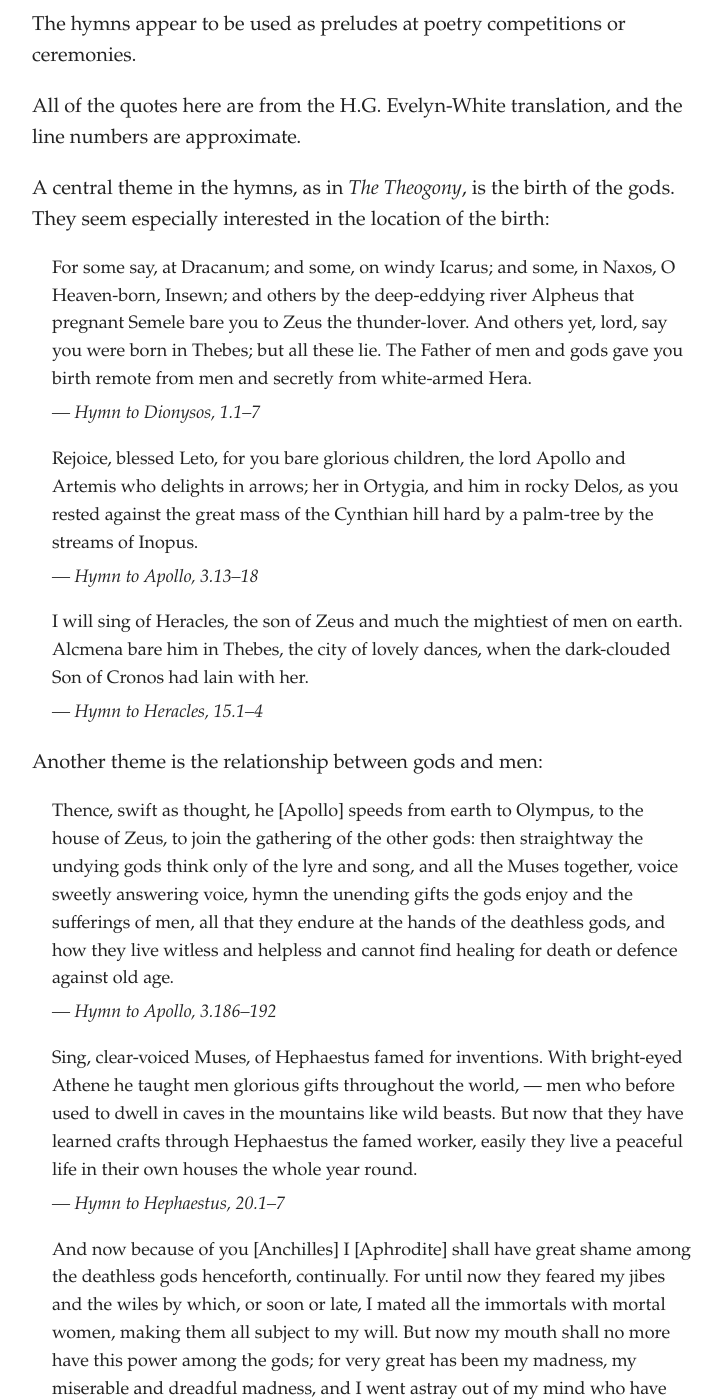
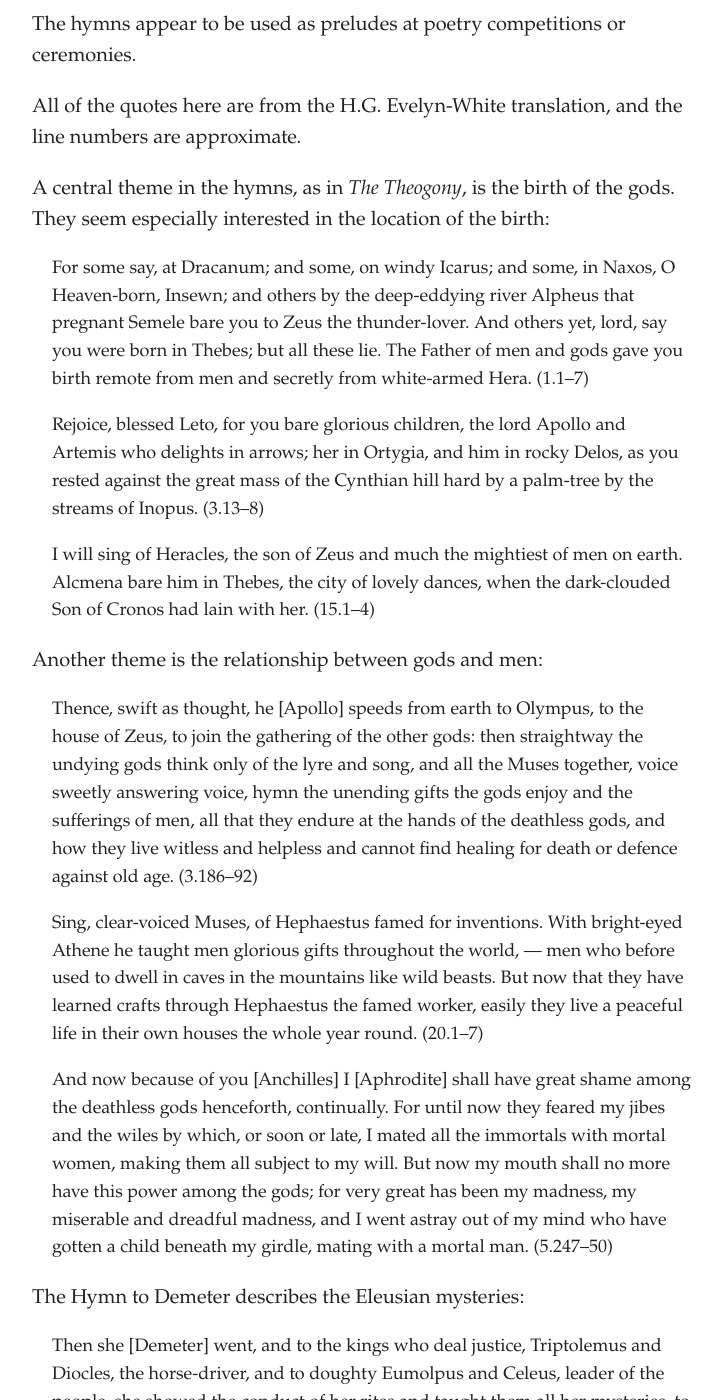
Before and after one commit to artsandmetaphysics/goodlifeodyssey, a Jekyll site: the page built from _documents/homeric-hymns.md, in a window 1280 px wide and 1400 px high, scrolled down 519 px. Shown: the whole window, without its empty margins (268-990 px from the left). Built offline with Jekyll 4.4.1, drawn with Linux system fonts in a browser that asks for light colours; some of the changed text lies outside the part shown.

Commit message:
Switch to condensed citation style

```diff
--- a/_documents/homeric-hymns.md
+++ b/_documents/homeric-hymns.md
@@ -27,55 +27,46 @@ All of the quotes here are from the H.G. Evelyn-White translation, and the line
 A central theme in the hymns, as in *The Theogony*, is the birth of the gods.  They seem especially interested in the location of the birth:
 
 <blockquote>
-<p>For some say, at Dracanum; and some, on windy Icarus; and some, in Naxos, O Heaven-born, Insewn; and others by the deep-eddying river Alpheus that pregnant Semele bare you to Zeus the thunder-lover. And others yet, lord, say you were born in Thebes; but all these lie. The Father of men and gods gave you birth remote from men and secretly from white-armed Hera.</p>
-<cite>— Hymn to Dionysos, 1.1–7</cite>
+<p>For some say, at Dracanum; and some, on windy Icarus; and some, in Naxos, O Heaven-born, Insewn; and others by the deep-eddying river Alpheus that pregnant Semele bare you to Zeus the thunder-lover. And others yet, lord, say you were born in Thebes; but all these lie. The Father of men and gods gave you birth remote from men and secretly from white-armed Hera. (1.1–7)</p>
 </blockquote>
 
 <blockquote>
-<p>Rejoice, blessed Leto, for you bare glorious children, the lord Apollo and Artemis who delights in arrows; her in Ortygia, and him in rocky Delos, as you rested against the great mass of the Cynthian hill hard by a palm-tree by the streams of Inopus.</p>
-<cite>— Hymn to Apollo, 3.13–18</cite>
+<p>Rejoice, blessed Leto, for you bare glorious children, the lord Apollo and Artemis who delights in arrows; her in Ortygia, and him in rocky Delos, as you rested against the great mass of the Cynthian hill hard by a palm-tree by the streams of Inopus. (3.13–8)</p>
 </blockquote>
 
 <blockquote>
-<p>I will sing of Heracles, the son of Zeus and much the mightiest of men on earth. Alcmena bare him in Thebes, the city of lovely dances, when the dark-clouded Son of Cronos had lain with her.</p>
-<cite>— Hymn to Heracles, 15.1–4</cite>
+<p>I will sing of Heracles, the son of Zeus and much the mightiest of men on earth. Alcmena bare him in Thebes, the city of lovely dances, when the dark-clouded Son of Cronos had lain with her. (15.1–4)</p>
 </blockquote>
 
 Another theme is the relationship between gods and men:
 
 <blockquote>
-<p>Thence, swift as thought, he [Apollo] speeds from earth to Olympus, to the house of Zeus, to join the gathering of the other gods: then straightway the undying gods think only of the lyre and song, and all the Muses together, voice sweetly answering voice, hymn the unending gifts the gods enjoy and the sufferings of men, all that they endure at the hands of the deathless gods, and how they live witless and helpless and cannot find healing for death or defence against old age.</p>
-<cite>— Hymn to Apollo, 3.186–192</cite>
+<p>Thence, swift as thought, he [Apollo] speeds from earth to Olympus, to the house of Zeus, to join the gathering of the other gods: then straightway the undying gods think only of the lyre and song, and all the Muses together, voice sweetly answering voice, hymn the unending gifts the gods enjoy and the sufferings of men, all that they endure at the hands of the deathless gods, and how they live witless and helpless and cannot find healing for death or defence against old age. (3.186–92)</p>
 </blockquote>
 
 <blockquote>
-<p>Sing, clear-voiced Muses, of Hephaestus famed for inventions. With bright-eyed Athene he taught men glorious gifts throughout the world, — men who before used to dwell in caves in the mountains like wild beasts. But now that they have learned crafts through Hephaestus the famed worker, easily they live a peaceful life in their own houses the whole year round.</p>
-<cite>— Hymn to Hephaestus, 20.1–7</cite>
+<p>Sing, clear-voiced Muses, of Hephaestus famed for inventions. With bright-eyed Athene he taught men glorious gifts throughout the world, — men who before used to dwell in caves in the mountains like wild beasts. But now that they have learned crafts through Hephaestus the famed worker, easily they live a peaceful life in their own houses the whole year round. (20.1–7)</p>
 </blockquote>
 
 <blockquote>
-<p>And now because of you [Anchilles] I [Aphrodite] shall have great shame among the deathless gods henceforth, continually. For until now they feared my jibes and the wiles by which, or soon or late, I mated all the immortals with mortal women, making them all subject to my will. But now my mouth shall no more have this power among the gods; for very great has been my madness, my miserable and dreadful madness, and I went astray out of my mind who have gotten a child beneath my girdle, mating with a mortal man.</p>
-<cite>— Hymn to Aphrodite, 5.247–250</cite>
+<p>And now because of you [Anchilles] I [Aphrodite] shall have great shame among the deathless gods henceforth, continually. For until now they feared my jibes and the wiles by which, or soon or late, I mated all the immortals with mortal women, making them all subject to my will. But now my mouth shall no more have this power among the gods; for very great has been my madness, my miserable and dreadful madness, and I went astray out of my mind who have gotten a child beneath my girdle, mating with a mortal man. (5.247–50)</p>
 </blockquote>
 
 The Hymn to Demeter describes the Eleusian mysteries:
 
 <blockquote>
-<p>Then she [Demeter] went, and to the kings who deal justice, Triptolemus and Diocles, the horse-driver, and to doughty Eumolpus and Celeus, leader of the people, she showed the conduct of her rites and taught them all her mysteries, to Triptolemus and Polyxeinus and Diocles also, — awful mysteries which no one may in any way transgress or pry into or utter, for deep awe of the gods checks the voice. Happy is he among men upon earth who has seen these mysteries; but he who is uninitiate and who has no part in them, never has lot of like good things once he is dead, down in the darkness and gloom.</p>
-<cite>— Hymn to Demeter, 2.472–482</cite>
+<p>Then she [Demeter] went, and to the kings who deal justice, Triptolemus and Diocles, the horse-driver, and to doughty Eumolpus and Celeus, leader of the people, she showed the conduct of her rites and taught them all her mysteries, to Triptolemus and Polyxeinus and Diocles also, — awful mysteries which no one may in any way transgress or pry into or utter, for deep awe of the gods checks the voice. Happy is he among men upon earth who has seen these mysteries; but he who is uninitiate and who has no part in them, never has lot of like good things once he is dead, down in the darkness and gloom. (2.472–82)</p>
 </blockquote>
 
 The Hymn to Gaia is beautiful:
 
 <blockquote>
 <p>I will sing of well-founded Earth, mother of all, eldest of all beings. She feeds all creatures that are in the world, all that go upon the goodly land, and all that are in the paths of the seas, and all that fly: all these are fed of her store. Through you, O queen, men are blessed in their children and blessed in their harvests, and to you it belongs to give means of life to mortal men and to take it away. Happy is the man whom you delight to honour! He has all things abundantly: his fruitful land is laden with corn, his pastures are covered with cattle, and his house is filled with good things. Such men rule orderly in their cities of fair women: great riches and wealth follow them: their sons exult with ever-fresh delight, and their daughters in flower-laden bands play and skip merrily over the soft flowers of the field. Thus is it with those whom you honour O holy goddess, bountiful spirit.</p>
-<p>Hail, Mother of the gods, wife of starry Heaven; freely bestow upon me for this my song substance that cheers the heart! And now I will remember you and another song also</p>
-<cite>— Hymn to Gaia, 30.1–19</cite>
+<p>Hail, Mother of the gods, wife of starry Heaven; freely bestow upon me for this my song substance that cheers the heart! And now I will remember you and another song also (30.1–19)</p>
 </blockquote>
 
 There are a handful of similes.  Here is one which I particularly enjoyed:
 
 <blockquote>
-<p>As a swift thought darts through the heart of a man when thronging cares haunt him, or as bright glances flash from the eye, so glorious Hermes planned both thought and deed at once.</p>
-<cite>— Hymn to Hermes, 4.43–45</cite>
+<p>As a swift thought darts through the heart of a man when thronging cares haunt him, or as bright glances flash from the eye, so glorious Hermes planned both thought and deed at once. (4.43–5)</p>
 </blockquote>
```
Also changed, not shown: _documents/faith-and-reason.md (+5 -11 lines), _documents/the-histories.md (+9 -18 lines), documents/faith-and-reason.md (+5 -11 lines), documents/homeric-hymns.md (+9 -18 lines), documents/the-histories.md (+9 -18 lines).
